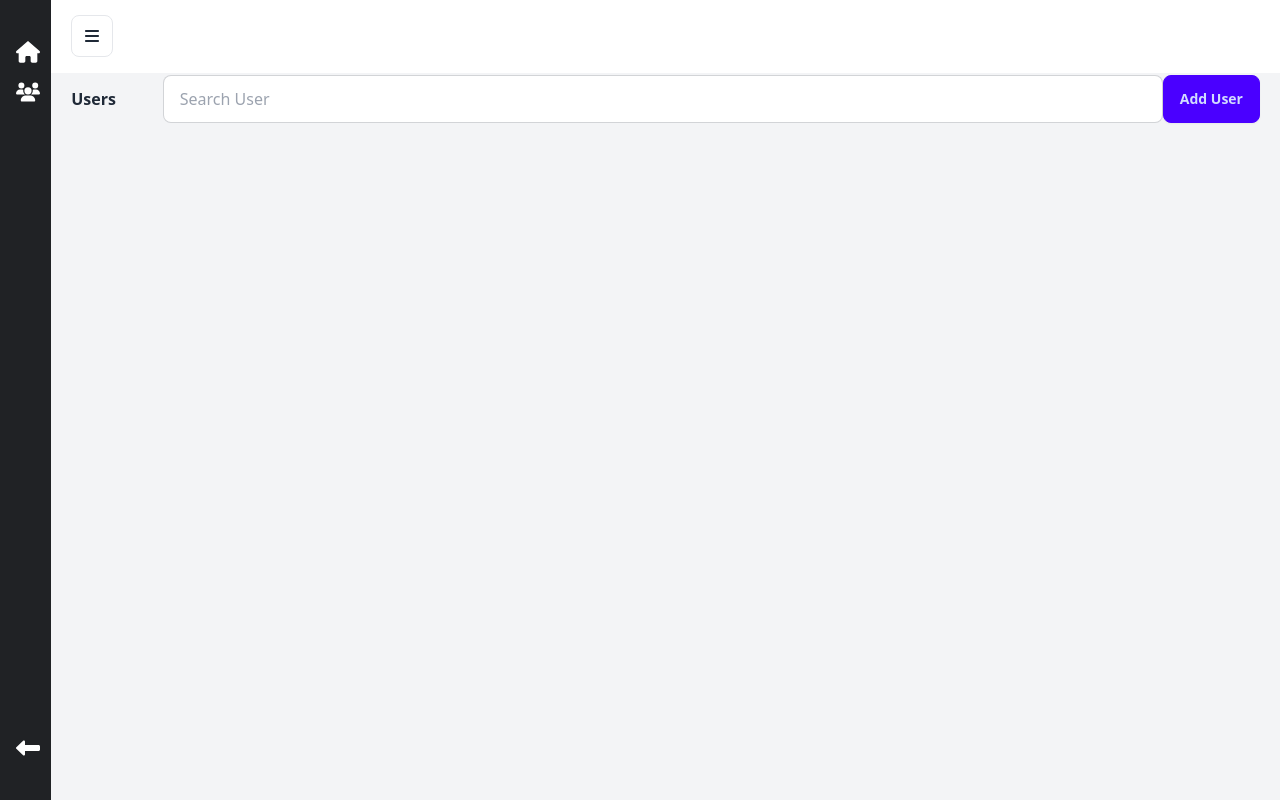
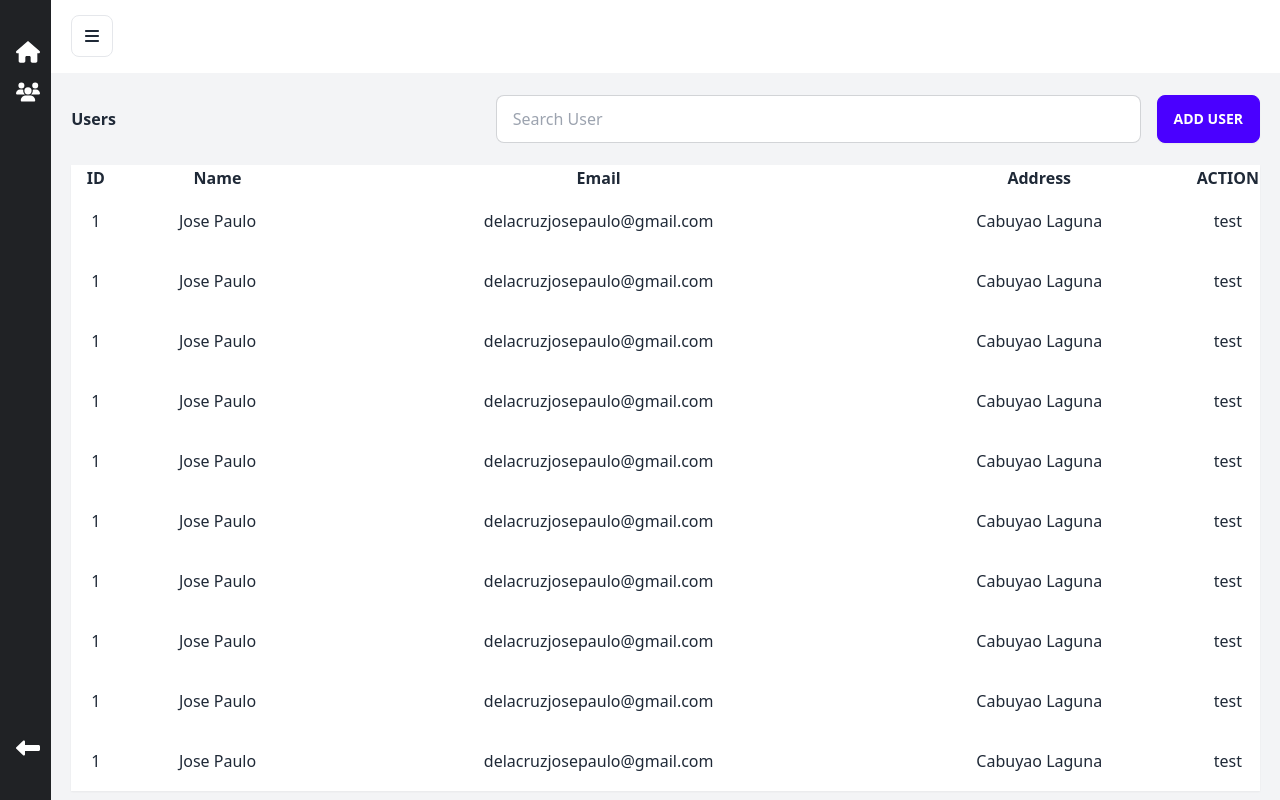
Before and after one commit to josepaulodelacruz/DashboardTemplate, a React (Vite) app: page /users in a window 1280 px wide. Built offline with nearby package versions, Linux system fonts and the light colour scheme.

Commit message:
Add  User page ongoing

```diff
--- a/src/Components/Button.tsx
+++ b/src/Components/Button.tsx
@@ -10,17 +10,16 @@ interface ButtonProps {
 const Button: React.FC<ButtonProps> = ({
   label,
   onClick,
-  className = '', // Set a default value for className
   disabled = false, // Set a default value for disabled
 }) => {
   return (
     <button
       type='button'
       onClick={onClick}
-      className={`btn btn-primary`} // Using template literals for better readability
+      className={`btn btn-primary `} // Using template literals for better readability
       disabled={disabled} // Added disabled attribute to the button
     >
-      {label}
+      <span className='text-white'>{label.toUpperCase()}</span>
     </button>
   );
 };
--- /dev/null
+++ b/src/Pages/Users/AddUser.tsx
@@ -0,0 +1,11 @@
+
+const AddUser = () => {
+  return (
+    <div>
+      Add User
+    </div>
+  )
+
+}
+
+export default AddUser
--- a/src/Pages/Users/index.tsx
+++ b/src/Pages/Users/index.tsx
@@ -1,25 +1,59 @@
 import Button from '@/Components/Button'
+import '@/index.css'
+
+const Header = () => {
+  return (
+    <div className='flex h-3 flex-row justify-between items-center mt-5'>
+      <h2 className='font-bold font-sans grow '>Users</h2>
+      <div className='flex flex-row grow'>
+        <input
+          type='text'
+          placeholder='Search User'
+          className='bg-white input input-bordered w-full mr-4' />
+
+        <Button
+          onClick={() => console.log('user click')}
+          label="ADD USER" />
+      </div>
+    </div>
+  )
+}
 
 const Users = () => {
   return (
     <div className='flex flex-col p-5 w-full max-w-screen-2xl'>
 
-      <div className='flex h-3 flex-row justify-between items-center'>
-        <h2 className='font-bold font-sans'>Users</h2>
-        <div className='flex flex-row'>
+      <Header />
 
-          <input
-            type='text'
-            placeholder='Search User'
-            className='bg-white input input-bordered w-[1000px]' />
+      <div className='flex flex-col mt-10 bg-white shadow-sm h-full'>
+        <table>
+          <thead>
+            <tr>
+              <th>ID</th>
+              <th>Name</th>
+              <th>Email</th>
+              <th>Address</th>
+              <th style={{ width: '50px' }}>ACTION</th>
+            </tr>
+          </thead>
 
-          <Button
-            onClick={() => console.log('user click')}
-            label="Add User" />
-        </div>
+          <tbody>
+            {
+              Array.from({ length: 10 }).map(() =>
+                <tr className='text-center h-[60px]'>
+                  <td>1</td>
+                  <td>Jose Paulo</td>
+                  <td>delacruzjosepaulo@gmail.com</td>
+                  <td>Cabuyao Laguna</td>
+                  <td>test</td>
+                </tr>
+              )
+            }
+          </tbody>
+        </table>
       </div>
     </div>
-  )
+  );
 }
 
 export default Users
```
